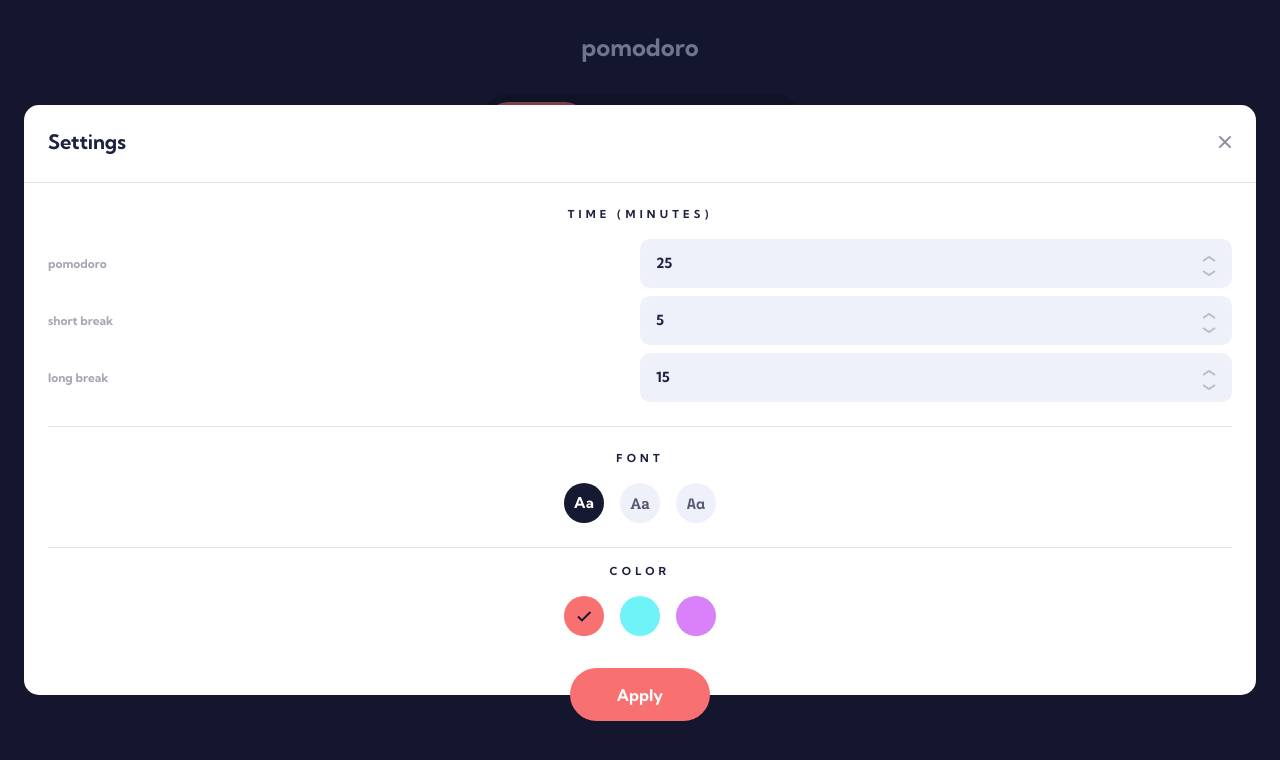
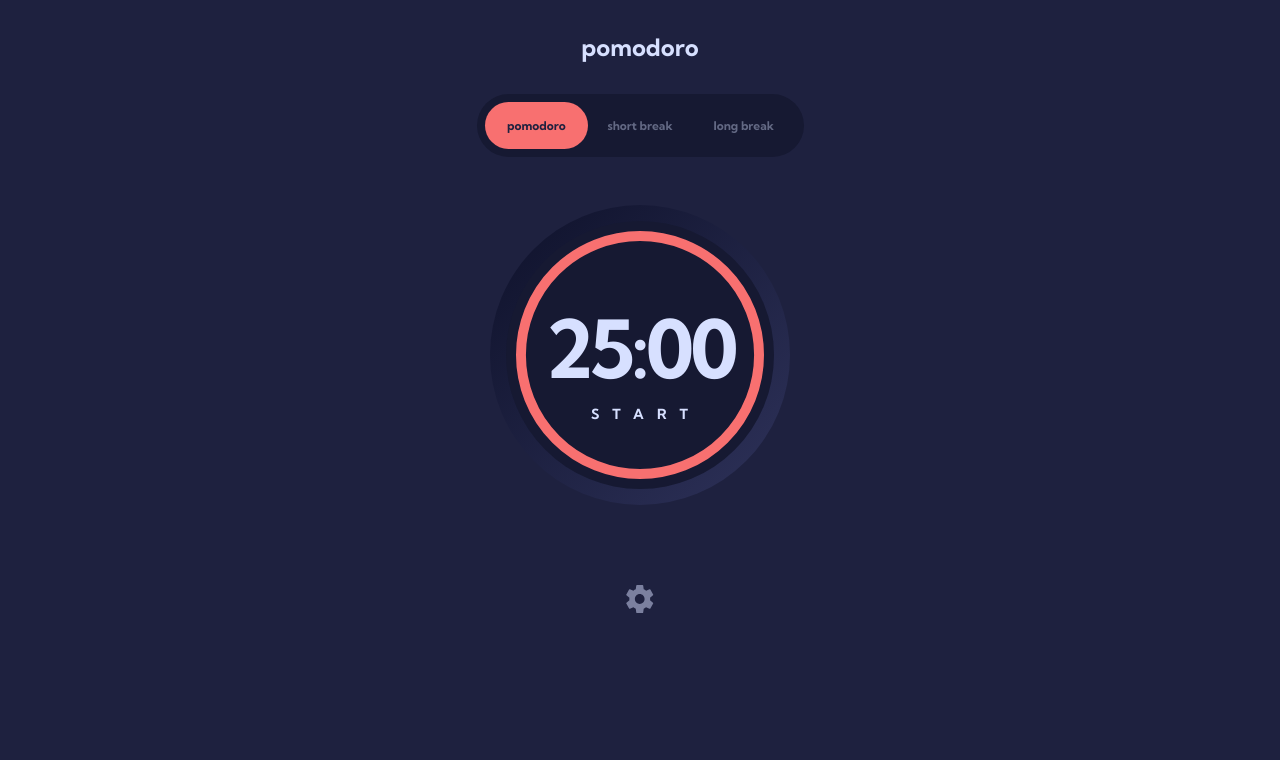
Before and after one commit to stephjoseph/pomodoro, a React (Vite) app: page / in a window 1280 px wide. Shown: the top 760 px of the page. Built offline with nearby package versions, Linux system fonts and the light colour scheme.

Commit message:
feat: settings change

```diff
--- a/src/App.jsx
+++ b/src/App.jsx
@@ -13,19 +13,52 @@ import iconCheck from "/assets/icon-check.svg";
 function App() {
   const [isPaused, setIsPaused] = useState(true);
   const [mode, setMode] = useState("pomodoro"); // pomodoro/shortBreak/null
-  const [secondsLeft, setSecondsLeft] = useState(0.1 * 60);
-  const [cycleCount, setCycleCount] = useState(3); // New state for cycle count
-  const [time, setTime] = useState({
-    pomodoro: 25,
-    shortBreak: 5,
-    longBreak: 15,
+  const [secondsLeft, setSecondsLeft] = useState(0);
+  const [cycleCount, setCycleCount] = useState(0); // New state for cycle count
+  const [time, setTime] = useState(() => {
+    if ("time" in localStorage) {
+      return JSON.parse(localStorage.getItem("time"));
+    } else {
+      return {
+        pomodoro: 25,
+        shortBreak: 5,
+        longBreak: 15,
+      };
+    }
   });
-  const [font, setFont] = useState("sans");
-  const [color, setColor] = useState("salmon");
+  const [font, setFont] = useState(() => {
+    if ("font" in localStorage) {
+      return localStorage.getItem("font");
+    } else {
+      return "sans";
+    }
+  });
+  const [color, setColor] = useState(() => {
+    if ("color" in localStorage) {
+      return localStorage.getItem("color");
+    } else {
+      return "salmon";
+    }
+  });
+  const [isModalOpen, setIsModalOpen] = useState(false);
+  const [tempTime, setTempTime] = useState({
+    pomodoro: time.pomodoro,
+    shortBreak: time.shortBreak,
+    longBreak: time.longBreak,
+  });
+  const [tempFont, setTempFont] = useState(font);
+  const [tempColor, setTempColor] = useState(color);
 
   const secondsLeftRef = useRef(secondsLeft);
   const isPausedRef = useRef(isPaused);
   const modeRef = useRef(mode);
+
+  // Function to save settings to localStorage
+  const saveSettingsToLocalStorage = () => {
+    localStorage.setItem("time", JSON.stringify(time));
+    localStorage.setItem("font", font);
+    localStorage.setItem("color", color);
+  };
 
   const tick = () => {
     secondsLeftRef.current--;
@@ -38,52 +71,106 @@ function App() {
 
     if (isPaused && cycleCount === 4 && mode === "pomodoro") {
       // Reset back to pomodoro time
-      setSecondsLeft(0.1 * 60);
-      secondsLeftRef.current = 0.1 * 60;
+      setSecondsLeft(time.pomodoro * 60);
+      secondsLeftRef.current = time.pomodoro * 60;
 
       // Reset cycle count
       setCycleCount(0);
     }
   };
 
+  const toggleModal = () => {
+    // Reset temporary states when the modal is closed without applying changes
+    if (!isModalOpen) {
+      setTempTime({
+        pomodoro: time.pomodoro,
+        shortBreak: time.shortBreak,
+        longBreak: time.longBreak,
+      });
+      setTempFont(font);
+      setTempColor(color);
+    }
+
+    setIsModalOpen((prevIsModalOpen) => !prevIsModalOpen);
+  };
+
+  const handleClickOutside = (e) => {
+    // Check if the click is outside the modal content
+    if (e.target.classList.contains("modal-overlay")) {
+      toggleModal();
+    }
+  };
+
   const handleTimeChange = (e) => {
     const { name, value } = e.target;
-    setTime((prevTime) => ({
-      ...prevTime,
+
+    setTempTime((prevTempTime) => ({
+      ...prevTempTime,
       [name]: value,
     }));
   };
 
   const handleFontChange = (e) => {
-    setFont(e.target.value);
-    console.log(font);
+    setTempFont(e.target.value);
   };
 
   const handleColorChange = (e) => {
-    setColor(e.target.value);
+    setTempColor(e.target.value);
   };
 
   const handleIncrement = (field) => {
-    if (time[field] < 99) {
-      setTime((prevTime) => ({
-        ...prevTime,
-        [field]: prevTime[field] + 1,
+    if (tempTime[field] < 99) {
+      setTempTime((prevTempTime) => ({
+        ...prevTempTime,
+        [field]: prevTempTime[field] + 1,
       }));
     }
   };
 
   const handleDecrement = (field) => {
-    if (time[field] > 1) {
-      setTime((prevTime) => ({
-        ...prevTime,
-        [field]: prevTime[field] - 1 >= 1 ? prevTime[field] - 1 : 1,
+    if (tempTime[field] > 1) {
+      setTempTime((prevTempTime) => ({
+        ...prevTempTime,
+        [field]: prevTempTime[field] - 1 >= 1 ? prevTempTime[field] - 1 : 1,
       }));
     }
   };
 
-  const handleSubmit = (e) => {
+  const handleSettingsChange = (e) => {
     e.preventDefault();
+    toggleModal();
+
+    setFont(tempFont);
+    setColor(tempColor);
+
+    // Check if the time settings have changed
+    const isTimeChanged =
+      tempTime.pomodoro !== time.pomodoro ||
+      tempTime.shortBreak !== time.shortBreak ||
+      tempTime.longBreak !== time.longBreak;
+
+    // reset the app only when time settings have changed
+    if (isTimeChanged) {
+      setTime(tempTime);
+      setMode("pomodoro");
+      setCycleCount(0);
+      setSecondsLeft(tempTime.pomodoro * 60);
+      secondsLeftRef.current = tempTime.pomodoro * 60;
+      setIsPaused(true);
+      isPausedRef.current = true;
+    }
   };
+
+  useEffect(() => {
+    // Save settings to localStorage whenever relevant state changes
+    saveSettingsToLocalStorage();
+  }, [time, font, color, saveSettingsToLocalStorage]);
+
+  // set default time to pomodoro
+  useEffect(() => {
+    setSecondsLeft(time.pomodoro * 60);
+    secondsLeftRef.current = time.pomodoro * 60;
+  }, []);
 
   useEffect(() => {
     function switchMode() {
@@ -99,11 +186,11 @@ function App() {
       }
 
       if (nextMode === "pomodoro") {
-        nextSeconds = 0.1 * 60;
+        nextSeconds = time.pomodoro * 60;
       } else if (nextMode === "shortBreak") {
-        nextSeconds = 0.05 * 60;
+        nextSeconds = time.shortBreak * 60;
       } else {
-        nextSeconds = 0.2 * 60;
+        nextSeconds = time.longBreak * 60;
       }
 
       setMode(nextMode);
@@ -136,14 +223,47 @@ function App() {
     }, 1000);
 
     return () => clearInterval(interval);
-  }, [cycleCount, togglePause]);
+  }, [cycleCount, togglePause, time]);
+
+  useEffect(() => {
+    // Add or remove the 'overflow-y-hidden' class based on the modal state
+    if (isModalOpen) {
+      document.body.classList.add("overflow-y-hidden");
+    } else {
+      document.body.classList.remove("overflow-y-hidden");
+    }
+
+    // Clean up the effect by removing the class when the component unmounts
+    return () => {
+      document.body.classList.remove("overflow-y-hidden");
+    };
+  }, [isModalOpen]);
+
+  useEffect(() => {
+    switch (font) {
+      case "sans":
+        document.body.classList.remove("font-serif", "font-mono");
+        document.body.classList.add("font-sans");
+        break;
+      case "serif":
+        document.body.classList.remove("font-sans", "font-mono");
+        document.body.classList.add("font-serif");
+        break;
+      case "mono":
+        document.body.classList.remove("font-sans", "font-serif");
+        document.body.classList.add("font-mono");
+        break;
+      default:
+        null;
+    }
+  }, [font]);
 
   const totalSeconds =
     mode === "pomodoro"
-      ? 0.1 * 60
+      ? time.pomodoro * 60
       : mode === "shortBreak"
-        ? 0.05 * 60
-        : 0.2 * 60;
+        ? time.shortBreak * 60
+        : time.longBreak * 60;
   const percentage =
     isPaused && cycleCount === 4 && mode === "pomodoro"
       ? 100
@@ -157,7 +277,7 @@ function App() {
   return (
     <>
       <header className="w-full py-8">
-        <h1 className="text-center text-2xl font-bold leading-[1.875rem] tracking-normal text-light-grey">
+        <h1 className="text-center font-sans text-2xl font-bold leading-[1.875rem] tracking-normal text-light-grey">
           pomodoro
         </h1>
       </header>
@@ -165,17 +285,17 @@ function App() {
         <div className="flex w-full max-w-[327px] flex-col items-center gap-12">
           <div className="flex w-full rounded-[32px] bg-midnight-navy p-2">
             <div
-              className={`flex-1 rounded-3xl  py-4 text-center text-xs font-bold leading-[0.938rem] tracking-normal transition-colors duration-300  ${mode === "pomodoro" ? "bg-salmon text-midnight-blue" : "bg-transparent text-light-grey/40"}`}
+              className={`flex-1 rounded-3xl  py-4 text-center text-xs font-bold leading-[0.938rem] tracking-normal transition-colors duration-300  ${mode === "pomodoro" ? `bg-${color} text-midnight-blue` : "bg-transparent text-light-grey/40"}`}
             >
               pomodoro
             </div>
             <div
-              className={`flex-1 rounded-3xl  py-4 text-center text-xs font-bold leading-[0.938rem] tracking-normal transition-colors duration-300  ${mode === "shortBreak" ? "bg-salmon text-midnight-blue" : "bg-transparent text-light-grey/40"}`}
+              className={`flex-1 rounded-3xl  py-4 text-center text-xs font-bold leading-[0.938rem] tracking-normal transition-colors duration-300  ${mode === "shortBreak" ? `bg-${color} text-midnight-blue` : "bg-transparent text-light-grey/40"}`}
             >
               short break
             </div>
             <div
-              className={`flex-1 rounded-3xl  py-4 text-center text-xs font-bold leading-[0.938rem] tracking-normal transition-colors duration-300  ${mode === "longBreak" ? "bg-salmon text-midnight-blue" : "bg-transparent text-light-grey/40"}`}
+              className={`flex-1 rounded-3xl  py-4 text-center text-xs font-bold leading-[0.938rem] tracking-normal transition-colors duration-300  ${mode === "longBreak" ? `bg-${color} text-midnight-blue` : "bg-transparent text-light-grey/40"}`}
             >
               long break
             </div>
@@ -196,13 +316,15 @@ function App() {
                   // pathTransition: 'none',
 
                   // Colors
-                  pathColor: "#F87070",
+                  pathColor: `${color === "salmon" ? "#F87070" : color === "turquoise" ? "#70F3F8" : color === "lavender" ? "#D881F8" : ""}`,
                   trailColor: "#161932",
                   backgroundColor: "#161932",
                 })}
               >
                 <div className="mt-3 flex flex-col items-center gap-2">
-                  <span className="text-[5rem] font-bold leading-[6.188rem] tracking-[-4px] text-light-grey">
+                  <span
+                    className={`text-[5rem]  leading-[6.188rem] text-light-grey ${font === "sans" ? "font-bold tracking-[-4px]" : font === "serif" ? "font-bold tracking-normal" : font === "mono" ? "font-normal tracking-[-10px]" : ""}`}
+                  >
                     {minutes + ":" + seconds}
                   </span>
                   <button
@@ -223,7 +345,7 @@ function App() {
             </div>
           </div>
         </div>
-        <button className="h-7 w-7">
+        <button className="h-7 w-7" onClick={toggleModal}>
           <img
             className="h-full w-full object-cover"
             src={iconSettings}
@@ -232,19 +354,26 @@ function App() {
         </button>
 
         {/* Settings Modal */}
-        <div className="fixed bottom-0 left-0 right-0 top-0 z-50 flex h-screen w-full items-center bg-[#0A0C1C]/50 px-6 py-12">
-          <div className="flex h-fit w-full flex-col rounded-[15px] bg-white">
+        <div
+          className={`modal-overlay fixed  bottom-0 left-0 right-0 top-0 z-50 flex h-screen w-full items-center  bg-[#0A0C1C]/50 px-6 py-12 opacity-0 transition-opacity duration-300  ${isModalOpen ? "pointer-events-auto opacity-100" : "pointer-events-none"}`}
+          onClick={handleClickOutside}
+        >
+          <div className="mx-auto flex h-fit w-full min-w-[300px] max-w-[327px] flex-col rounded-[15px] bg-white">
             <div className="flex items-center justify-between border-b border-solid border-[#E3E1E1] px-6 pb-7 pt-6">
               <h2 className="before: text-xl font-bold leading-[1.563rem] tracking-normal text-midnight-blue">
                 Settings
               </h2>
-              <button type="button w-[0.875rem] h-[0.875rem]">
+              <button
+                type="button"
+                onClick={toggleModal}
+                className="h-[0.875rem] w-[0.875rem]"
+              >
                 <img src={iconClose} alt="close icon" />
               </button>
             </div>
             <form
               className="relative flex flex-col items-center p-6"
-              onSubmit={handleSubmit}
+              onSubmit={handleSettingsChange}
             >
               <div className="flex w-full flex-col items-center gap-[1.125rem] border-b border-solid border-[#E3E1E1] pb-6">
                 <h3 className="text-[0.688rem] font-bold uppercase leading-[0.875rem] tracking-[4.23px] text-midnight-blue">
@@ -264,17 +393,22 @@ function App() {
                         type="number"
                         name="pomodoro"
                         id="pomodoro"
-                        min={1}
                         max={99}
-                        value={time.pomodoro}
+                        value={tempTime.pomodoro}
                         onChange={handleTimeChange}
                         inputMode="numeric"
                       />
                       <div className="absolute right-4 top-4 flex flex-col gap-2">
-                        <button onClick={() => handleIncrement("pomodoro")}>
+                        <button
+                          type="button"
+                          onClick={() => handleIncrement("pomodoro")}
+                        >
                           <img src={iconArrowUp} alt="arrow up icon" />
                         </button>
-                        <button onClick={() => handleDecrement("pomodoro")}>
+                        <button
+                          type="button"
+                          onClick={() => handleDecrement("pomodoro")}
+                        >
                           <img src={iconArrowDown} alt="arrow down icon" />
                         </button>
                       </div>
@@ -293,17 +427,22 @@ function App() {
                         type="number"
                         name="shortBreak"
                         id="shortBreak"
-                        min={1}
                         max={99}
-                        value={time.shortBreak}
+                        value={tempTime.shortBreak}
                         onChange={handleTimeChange}
                         inputMode="numeric"
                       />
                       <div className="absolute right-4 top-4 flex flex-col gap-2">
-                        <button onClick={() => handleIncrement("shortBreak")}>
+                        <button
+                          type="button"
+                          onClick={() => handleIncrement("shortBreak")}
+                        >
                           <img src={iconArrowUp} alt="arrow up icon" />
                         </button>
-                        <button onClick={() => handleDecrement("shortBreak")}>
+                        <button
+                          type="button"
+                          onClick={() => handleDecrement("shortBreak")}
+                        >
                           <img src={iconArrowDown} alt="arrow down icon" />
                         </button>
                       </div>
@@ -322,17 +461,22 @@ function App() {
                         type="number"
                         name="longBreak"
                         id="longBreak"
-                        min={1}
                         max={99}
-                        value={time.longBreak}
+                        value={tempTime.longBreak}
                         onChange={handleTimeChange}
                         inputMode="numeric"
                       />
                       <div className="absolute right-4 top-4 flex flex-col gap-2">
-                        <button onClick={() => handleIncrement("longBreak")}>
+                        <button
+                          type="button"
+                          onClick={() => handleIncrement("longBreak")}
+                        >
                           <img src={iconArrowUp} alt="arrow up icon" />
                         </button>
-                        <button onClick={() => handleDecrement("longBreak")}>
+                        <button
+                          type="button"
+                          onClick={() => handleDecrement("longBreak")}
+                        >
                           <img src={iconArrowDown} alt="arrow down icon" />
                         </button>
                       </div>
@@ -349,7 +493,7 @@ function App() {
                     <input
                       type="radio"
                       value="sans"
-                      checked={font === "sans"}
+                      checked={tempFont === "sans"}
                       onChange={handleFontChange}
                       className="hidden h-0 w-0"
                     />
@@ -360,7 +504,7 @@ function App() {
                     <input
                       type="radio"
                       value="serif"
-                      checked={font === "serif"}
+                      checked={tempFont === "serif"}
                       onChange={handleFontChange}
                       className="hidden h-0 w-0"
                     />
@@ -371,7 +515,7 @@ function App() {
                     <input
                       type="radio"
                       value="mono"
-                      checked={font === "mono"}
+                      checked={tempFont === "mono"}
                       onChange={handleFontChange}
                       className="hidden h-0 w-0"
                     />
@@ -388,7 +532,7 @@ function App() {
                     <input
                       type="radio"
                       value="salmon"
-                      checked={color === "salmon"}
+                      checked={tempColor === "salmon"}
                       onChange={handleColorChange}
                       className="peer hidden h-0 w-0"
                     />
@@ -403,7 +547,7 @@ function App() {
                     <input
                       type="radio"
                       value="turquoise"
-                      checked={color === "turquoise"}
+                      checked={tempColor === "turquoise"}
                       onChange={handleColorChange}
                       className="peer hidden h-0 w-0"
                     />
@@ -418,7 +562,7 @@ function App() {
                     <input
                       type="radio"
                       value="lavender"
-                      checked={color === "lavender"}
+                      checked={tempColor === "lavender"}
                       onChange={handleColorChange}
                       className="peer hidden h-0 w-0"
                     />
--- a/src/index.css
+++ b/src/index.css
@@ -1,5 +1,4 @@
-@import url("https://fonts.googleapis.com/css2?family=Kumbh+Sans:wght@700&family=Roboto+Slab:wght@700&family=Space+Mono:wght@700&display=swap");
-
+@import url("https://fonts.googleapis.com/css2?family=Kumbh+Sans:wght@700&family=Roboto+Slab:wght@700&family=Space+Mono:wght@400;700&display=swap");
 @tailwind base;
 @tailwind components;
 @tailwind utilities;
```
